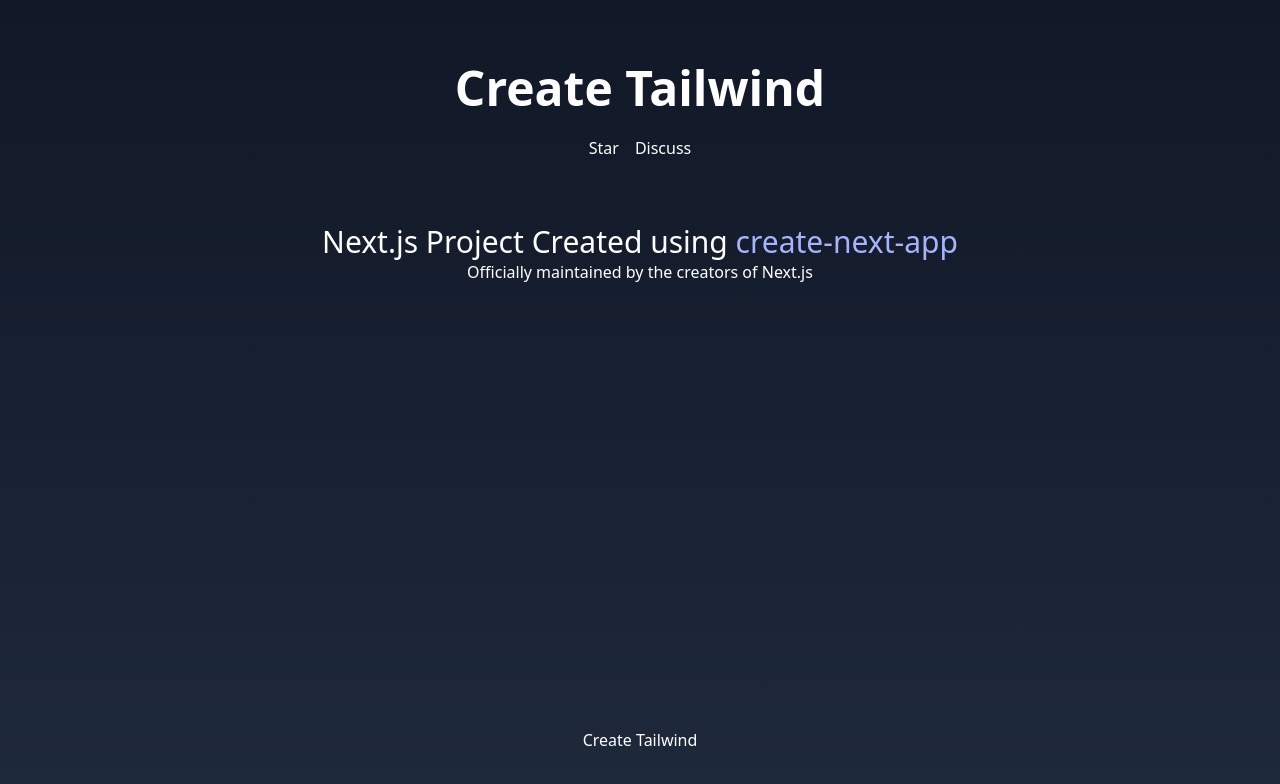
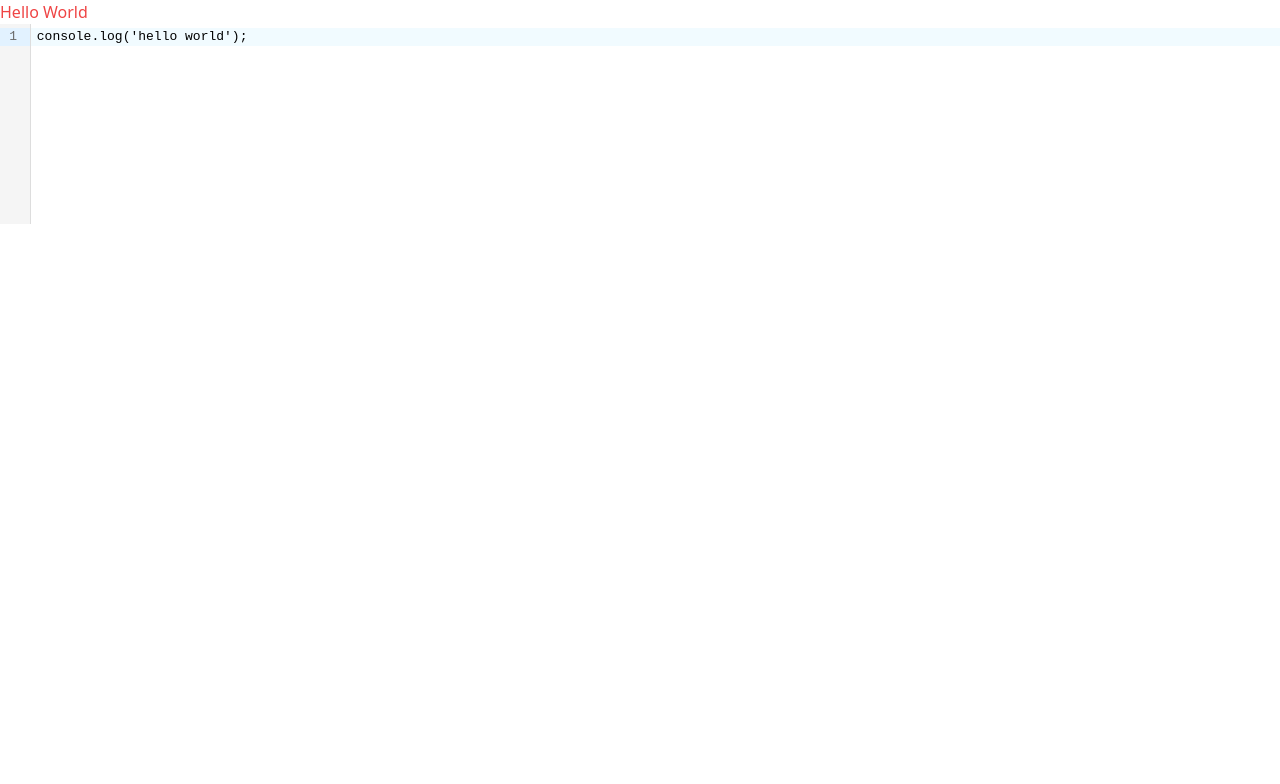
Before and after one commit to subhoghoshX/execute, a Next.js app: page / in a window 1280 px wide. Shown: the top 784 px of the page. Built offline with nearby package versions, Linux system fonts and the light colour scheme; what prettier-plugin-tailwindcss would draw is missing.

Commit message:
feat: basic setup with codemirror

```diff
--- a/package.json
+++ b/package.json
@@ -12,6 +12,7 @@
     "@types/node": "18.11.9",
     "@types/react": "18.0.25",
     "@types/react-dom": "18.0.9",
+    "@uiw/react-codemirror": "^4.15.1",
     "eslint": "8.28.0",
     "eslint-config-next": "13.0.5",
     "next": "13.0.5",
--- a/pages/index.tsx
+++ b/pages/index.tsx
@@ -1,72 +1,29 @@
+import ReactCodeMirror from "@uiw/react-codemirror";
 import Head from "next/head";
-import Script from "next/script";
 
 export default function Home() {
+  function onChange(value) {
+    console.log({ value });
+  }
+
   return (
     <div>
       <Head>
-        <title>Create Next App</title>
-        <meta name="description" content="Generated by create next app" />
+        <title>Execute</title>
+        <meta
+          name="description"
+          content="An editor bring your ideas to life."
+        />
         <link rel="icon" href="/favicon.ico" />
       </Head>
-      <div className="h-screen bg-gradient-to-b from-gray-900 to-slate-800 flex flex-col text-white">
-        <header className="py-16">
-          <h1 className="text-5xl font-bold text-center mb-6">
-            Create Tailwind
-          </h1>
-          <div className="flex flex-row justify-center items-center gap-4">
-            <a
-              className="github-button"
-              href="https://github.com/andrejjurkin/create-tailwind-app"
-              data-color-scheme="no-preference: dark; light: dark; dark: dark;"
-              data-icon="octicon-star"
-              data-size="large"
-              rel="noreferrer"
-              data-show-count="true"
-              aria-label="Star andrejjurkin/create-tailwind-app on GitHub"
-            >
-              Star
-            </a>
-            <a
-              className="github-button"
-              href="https://github.com/andrejjurkin/create-tailwind-app/discussions"
-              data-color-scheme="no-preference: dark; light: dark; dark: dark;"
-              data-icon="octicon-comment-discussion"
-              data-size="large"
-              aria-label="Discuss andrejjurkin/create-tailwind-app on GitHub"
-            >
-              Discuss
-            </a>
-          </div>
-        </header>
-
-        <main className="flex-1">
-          <section className="text-center">
-            <h2 className="text-3xl font-medium text-center">
-              Next.js Project Created using{" "}
-              <a
-                href="https://nextjs.org/docs/api-reference/create-next-app"
-                target="_blank"
-                className="text-indigo-300"
-              >
-                create-next-app
-              </a>
-            </h2>
-            <p className="mb-6">
-              Officially maintained by the creators of Next.js
-            </p>
-          </section>
-        </main>
-
-        <footer className="px-8 py-12 border-t border-gray-800">
-          <div className="px-8 font-medium text-center">
-            <a href="https://github.com/andrejjurkin/create-tailwind-app">
-              Create Tailwind
-            </a>
-          </div>
-        </footer>
-      </div>
-      <Script src="https://buttons.github.io/buttons.js" />
+      <main>
+        <h1 className="text-red-500">Hello World</h1>
+        <ReactCodeMirror
+          value="console.log('hello world');"
+          height="200px"
+          onChange={onChange}
+        />
+      </main>
     </div>
   );
 }
```
Also changed, not shown: 1 other file (tests, documents, lock files or other folders).
